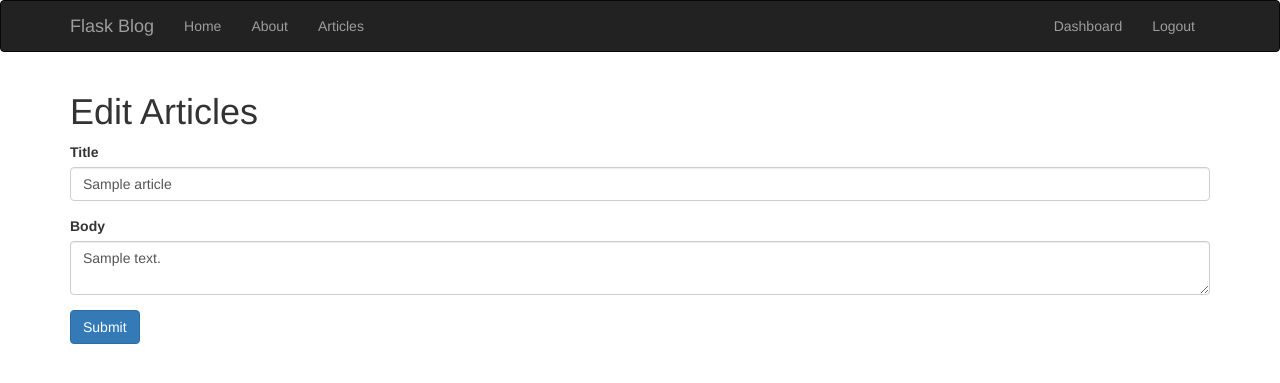
After one commit to yunomer/flask-article-app, a Flask app: page /edit_article/1 in a window 1280 px wide. The commit adds this page. Shown: the top 383 px of the page. Run offline with Flask 2, Linux system fonts and the light colour scheme; the visitor is signed in with stand-in values (Sample User, id 1); tables that the repository leaves empty or names only in its code hold one stand-in row (values such as "Sample post"); some libraries are stand-ins or nearby versions.

Commit message:
Done with the project

```diff
--- a/app.py
+++ b/app.py
@@ -10,7 +10,7 @@ app = Flask(__name__)
 # config mySQL
 app.config['MYSQL_HOST'] = 'localhost'
 app.config['MYSQL_USER'] = 'root'
-app.config['MYSQL_PASSWORD'] = 'Canada@17687'
+app.config['MYSQL_PASSWORD'] = ''
 app.config['MYSQL_DB'] = 'myFlaskApp'
 app.config['MYSQL_CURSORCLASS'] = 'DictCursor'
 
@@ -42,7 +42,7 @@ def articles():
         return render_template('articles.html', articles=articles)
     else:
         msg = 'No Articles Found'
-        return render_template('articles.html', articles = Articles)
+        return render_template('articles.html', articles = articles)
     # Close connection
     cur.close()
 
@@ -203,6 +203,68 @@ def add_article():
 
     return render_template('add_article.html', form=form)
 
+# Edit Article
+@app.route('/edit_article/<string:id>', methods=['GET', 'POST'])
+@is_logged_in
+def edit_article(id):
+    # create Cursor
+    cur = mysql.connection.cursor()
+
+    # Get article by ID
+    result = cur.execute("SELECT * FROM articles WHERE id = %s", [id])
+
+    # fetch the article object
+    article = cur.fetchone()
+
+    # Get the form
+    form = ArticleForm(request.form)
+
+    # Populate article form fields
+    form.title.data = article['title']
+    form.body.data = article['body']
+
+    if request.method == 'POST' and form.validate():
+        title = request.form['title']
+        body = request.form['body']
+
+        # create the cursor
+        cur = mysql.connection.cursor()
+        # Execute
+        cur.execute("UPDATE articles SET title=%s, body=%s WHERE id=%s", (title, body, id))
+
+        # Commit to DB
+        mysql.connection.commit()
+
+        # Close connection
+        cur.close()
+        flash('Article Updated', 'success')
+        # return redirect(url_for('dashboard.html'))
+        return redirect(url_for('dashboard'))
+
+    return render_template('edit_article.html', form=form)
+
+# Delete Article
+@app.route('/delete_article/<string:id>', methods=['POST'])
+@is_logged_in
+def delete_article(id):
+    # Create Cursor
+    cur = mysql.connection.cursor()
+
+    # Execute
+    cur.execute("DELETE FROM articles WHERE id = %s", [id])
+
+    # Commit to DB
+    mysql.connection.commit()
+
+    # Close connection
+    cur.close()
+
+    flash('Article Deleted', 'success')
+
+    # return redirect(url_for('dashboard.html'))
+    return redirect(url_for('dashboard'))
+
+
 if __name__ == '__main__':
     app.secret_key='hello123'
     app.run(debug=True)
--- /dev/null
+++ b/templates/edit_article.html
@@ -0,0 +1,15 @@
+{% extends 'layout.html' %}
+
+{% block body %}
+    <h1>Edit Articles</h1>
+    {% from "includes/_formhelpers.html" import render_field %}
+    <form method="POST" action="">
+        <div class="form-group">
+            {{ render_field(form.title, class_="form-control")}}
+        </div>
+        <div class="form-group">
+            {{ render_field(form.body, class_="form-control", id='editor')}}
+        </div>
+        <p><input class="btn btn-primary" type="submit" value="Submit"></p>
+    </form>
+{% endblock %}
--- a/templates/home.html
+++ b/templates/home.html
@@ -2,7 +2,7 @@
 
 {% block body %}
     <div class="jumbotron text-center">
-        <h1>Welcome to Flask App!</h1>
+        <h1>Welcome to Flask Blog!</h1>
         <p class="lead">This application is being build on the Pyton Flask Framework!</p>
         {% if session.logged_in == NULL %}
             <a href="/register" class="btn btn-primary btn-lg">Register</a>
--- a/templates/includes/_navbar.html
+++ b/templates/includes/_navbar.html
@@ -7,7 +7,7 @@
           <span class="icon-bar"></span>
           <span class="icon-bar"></span>
         </button>
-        <a class="navbar-brand" href="/">Flask App</a>
+        <a class="navbar-brand" href="/">Flask Blog</a>
       </div>
       <div id="navbar" class="collapse navbar-collapse">
         <ul class="nav navbar-nav">
```
Also changed, not shown: templates/dashboard.html (+6 -1 lines).
